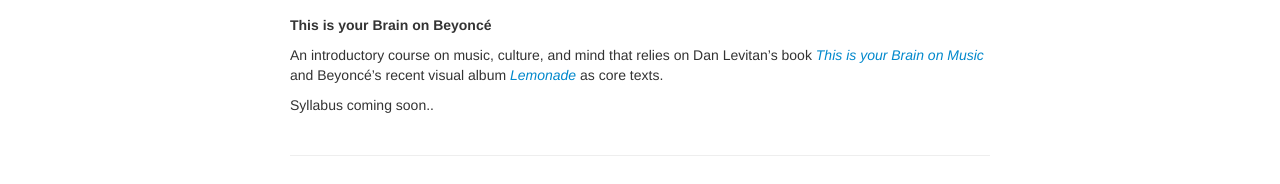
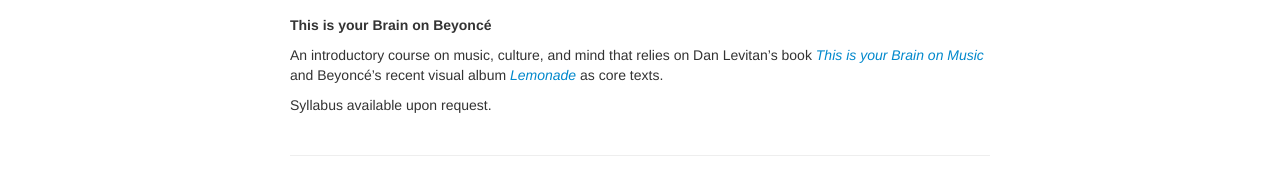
Before and after one commit to lkfink/lkfink.github.io, a Jekyll site: the page built from pages/teaching.md, in a window 1280 px wide. Shown: the part 1273-1457 px from the top of the page. Built offline with Jekyll 4.4.1, drawn with Linux system fonts in a browser that asks for light colours.

Commit message:
Update teaching.md

```diff
--- a/pages/teaching.md
+++ b/pages/teaching.md
@@ -67,4 +67,4 @@
 
 An introductory course on music, culture, and mind that relies on Dan Levitan's book [*This is your Brain on Music*](http://daniellevitin.com/publicpage/books/this-is-your-brain-on-music/){:target="_blank"} and Beyoncé's recent visual album [*Lemonade*](http://www.beyonce.com/album/lemonade-visual-album/){:target="_blank"} as core texts.
 
-Syllabus coming soon..
+Syllabus available upon request.
```
